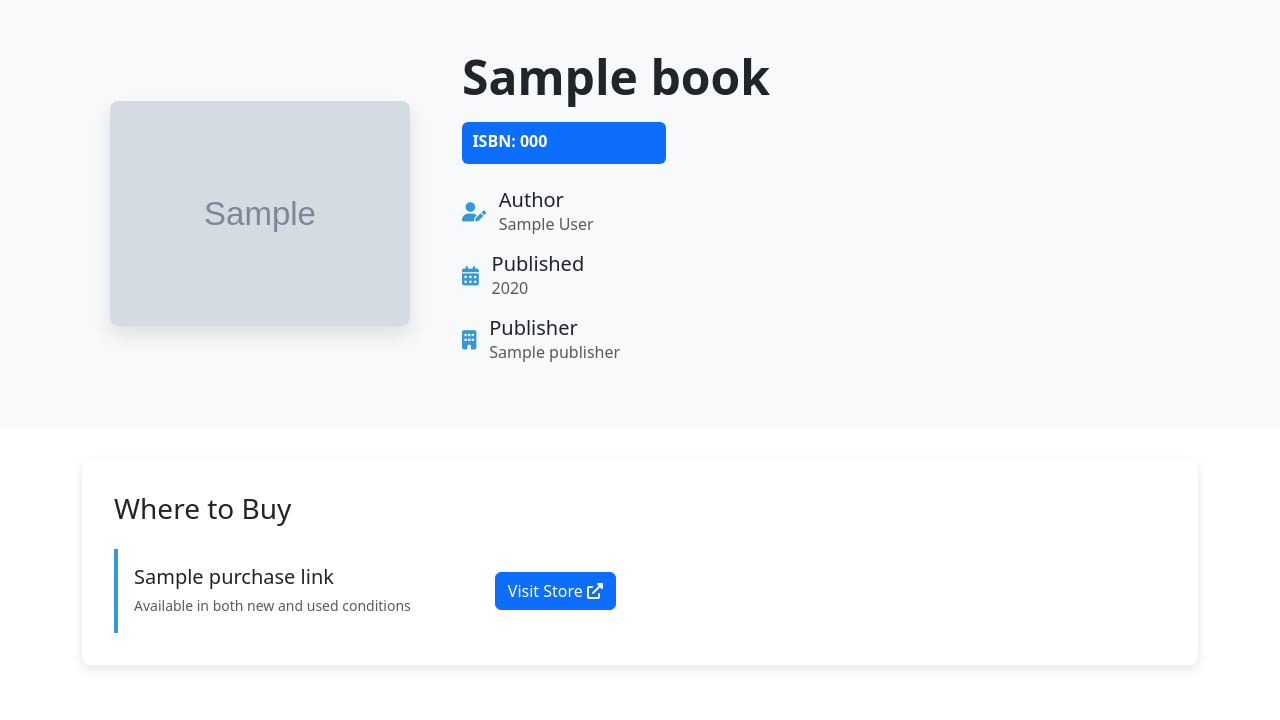
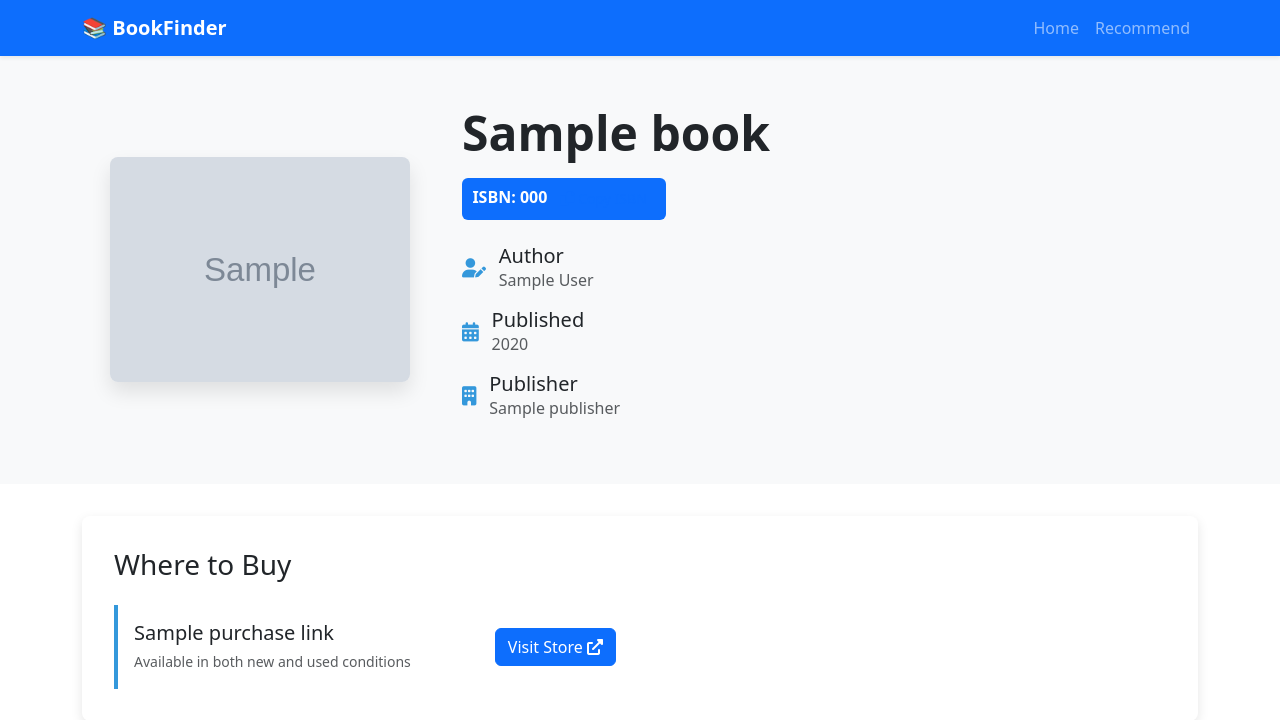
Before and after one commit to adarsh-rounak-043/book-recommender-system, a Flask app: template templates/book_details.html in a window 1280 px wide. Shown: the top 720 px of the page. Run offline with Flask 3, Linux system fonts and the light colour scheme; the template is opened without the code that fills it: most values are stand-ins (such as "Sample title", 1, 10 or a date in 2020); grey boxes marked "Sample" are stand-in pictures; parts of the project's set-up code (start-up, migrations or seed data) failed here and were passed over.

Commit message:
Added navbar

```diff
--- a/templates/book_details.html
+++ b/templates/book_details.html
@@ -60,7 +60,16 @@
     </style>
 </head>
 <body>
-    <!-- Navigation same as index.html -->
+    <nav class="navbar navbar-expand-lg navbar-dark bg-primary shadow-sm">
+        <div class="container">
+            <a class="navbar-brand fw-bold" href="/">📚 BookFinder</a>
+            <div class="navbar-nav">
+                <a class="nav-link" href="/">Home</a>
+                <a class="nav-link" href="/recommend">Recommend</a>
+            </div>
+        </div>
+    </nav>
+
 
     <div class="book-header">
         <div class="container">
```
Also changed, not shown: templates/recommend.html (+9 -1 lines).
